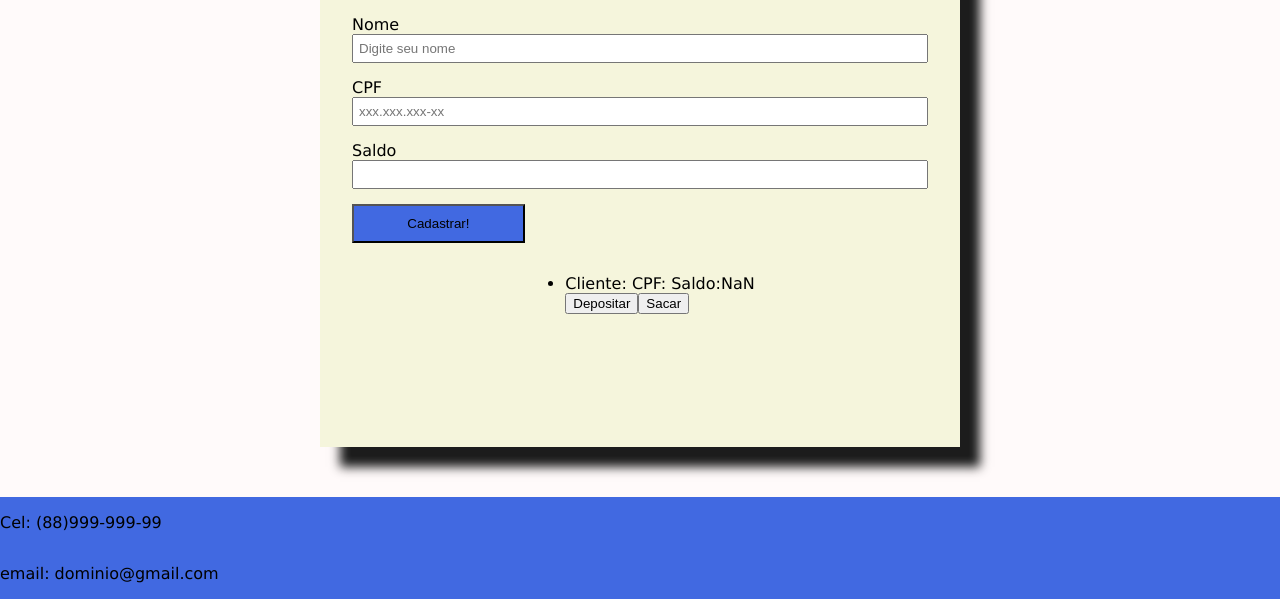
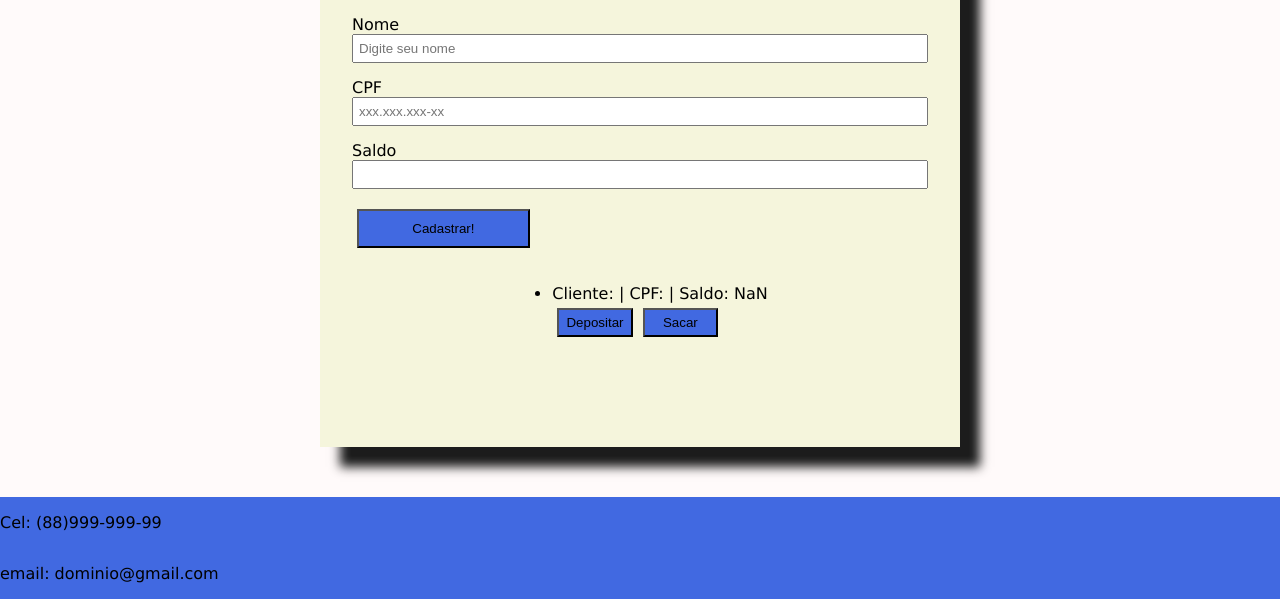
Before and after one commit to Brscabral/projetoByteBankJs, a plain HTML site: page index.html in a window 1280 px wide. Both pictures are taken after a click on the button "Cadastrar!". Shown: the part 211-810 px from the top of the page. Drawn offline with Linux system fonts and the light colour scheme.

Commit message:
Implementando o java script do projeto

```diff
--- a/classe.js
+++ b/classe.js
@@ -39,12 +39,14 @@ function pegaInfo(){
     let cash = saldo.value;
 
     let cliente = new Cliente(`${novo}`, `${doc}`, parseInt(`${cash}`));
-    cliente.depositar(100);
     console.log(cliente);
 
     return cliente
 
 }
+
+
+
 function addArray(){
     let classe = pegaInfo()
     array.push(classe)
@@ -63,20 +65,26 @@ function gerarIdBotao2(){
 function gerarIdLista(){
     return Math.floor(Math.random() * 3000);
 }
+
+
+
 function mostraClasse(){
     let lista=[]
     lista = addArray();
+
     let li = document.createElement('li');
     ul.appendChild(li)
 
     let id = gerarIdBotao1();
     let id2 = gerarIdBotao2();
 
+
     const botao = document.createElement('button');
     const botao2 = document.createElement('button');
 
     botao.setAttribute('id',`${id}`,'type', 'button');
     botao2.setAttribute('id',`${id2}`,'type', 'button');
+
 
     botao.appendChild(document.createTextNode('Depositar'));
     botao2.appendChild(document.createTextNode('Sacar'));
@@ -88,18 +96,62 @@ function mostraClasse(){
     for(let i = 0; i<=lista.length; i++){
         let idLista = gerarIdLista();
         li.setAttribute('id', `${idLista}`)
-        li.innerHTML='Cliente: ' + lista[i].nome + ' ' + 'CPF:' + lista[i].documento + ' ' + 'Saldo:' + lista[i].saldo + '';
-        botao.setAttribute('onclick', 'classe.depositar('+ 100 +')');
-        botao2.setAttribute('onclick', 'classe.saque('+ 100 +')' );
+
+        let objetoClasse = pegaInfo();
+
+        let saldoInicia = objetoClasse.saldo;
+
+        const spanNomeCliente = document.createElement("span");
+        const spanCpfCliente = document.createElement("span");
+        const spanSaldoCliente = document.createElement("span");
+        spanNomeCliente.textContent = `Cliente:  ${objetoClasse.nome} | `;
+        spanCpfCliente.textContent = `CPF:  ${objetoClasse.documento} | `;
+        spanSaldoCliente.textContent = `Saldo:  ${objetoClasse.saldo}  `;
+
+        // Isso aqui é a mesma coisa de fazer "appendChild" 3 vezes. (nesse caso)
+        li.replaceChildren(spanNomeCliente, spanCpfCliente, spanSaldoCliente);
+
+
+
+
+            botao.addEventListener('click', () =>{
+
+                let acao = document.getElementById(''+id+'')
+                    if(acao){
+                        saldoInicia = objetoClasse.depositar(100);
+
+                        spanSaldoCliente.textContent = `Cliente: ${objetoClasse.saldo}`;
+                         console.log(acao)
+                         console.log(objetoClasse);
+
+                    }
+
+
+           });
+
+
+
+
+
+        botao2.addEventListener('click', ()=> {
+            let acao = document.getElementById(''+id+'')
+            if(acao){
+                saldoInicia = objetoClasse.saque(100);
+
+                spanSaldoCliente.textContent = `Cliente: ${objetoClasse.saldo}`;
+
+            }
+       });
+
 
 
     }
-    console.log(lista)
+
 
 }
 
 btn.addEventListener('click', ()=>{
     mostraClasse()
 
-   console.log(mostraClasse());
+
 })
--- a/style.css
+++ b/style.css
@@ -66,3 +66,9 @@
     height: auto;
     background-color: #4169E1;
 }
+button{
+    width: 35%;
+    padding: 5px;
+    background-color: #4169E1;
+    margin: 5px;
+}
```
